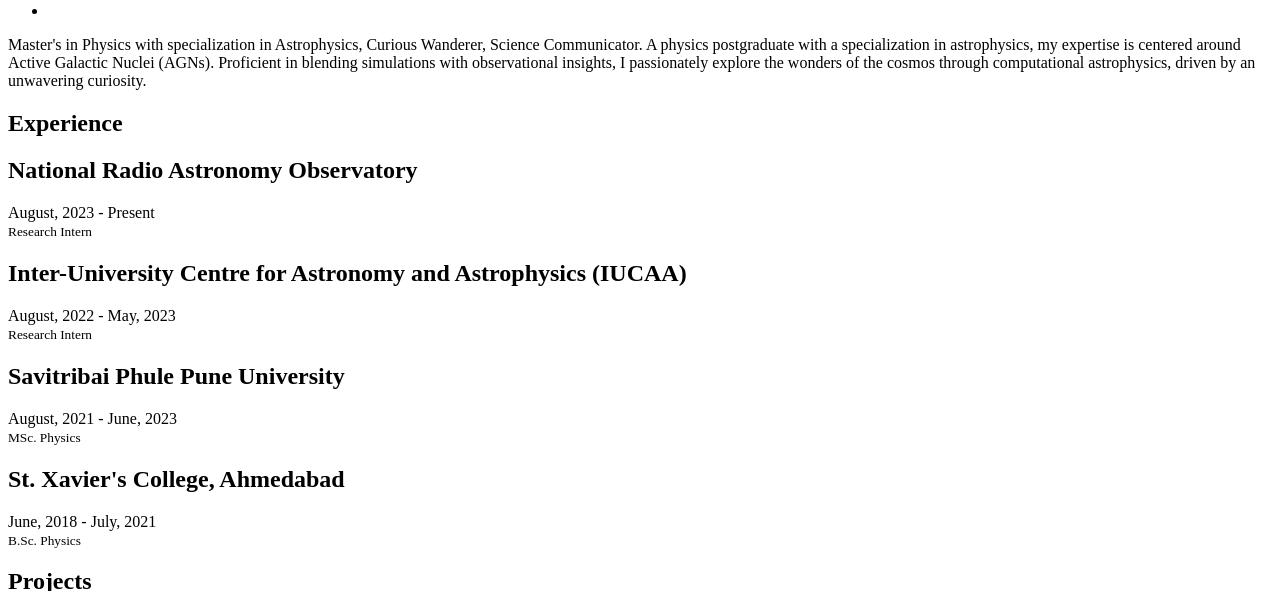
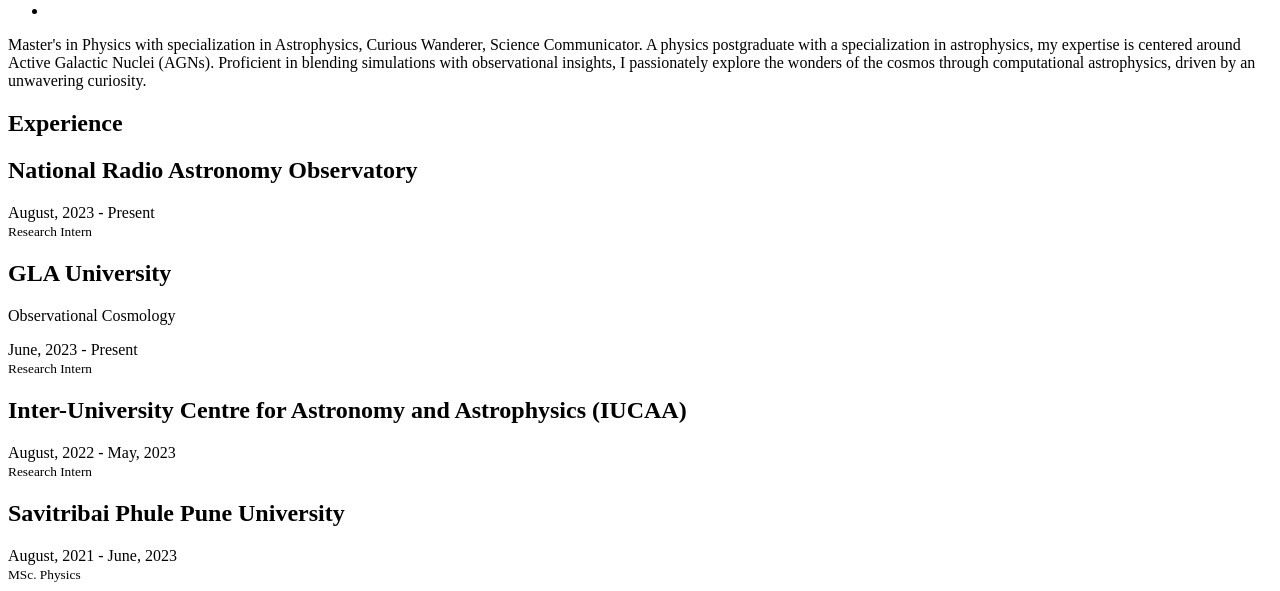
Before and after one commit to sureshparekh/sureshparekh.github.io, a Jekyll site: the page built from index.html, in a window 1280 px wide and 900 px high, scrolled down 816 px, cut to the strip 0-591 px from the top of the window. Built offline with Jekyll 4.4.1, drawn with Linux system fonts in a browser that asks for light colours; nearby versions of some CDN libraries.

Commit message:
Update careers.yml

```diff
--- a/_data/index/careers.yml
+++ b/_data/index/careers.yml
@@ -7,6 +7,20 @@
     detail:
   date:
     detail: August, 2023 - Present
+  job:
+    detail: Research Intern
+
+  icon: fa-plus-square
+  present: true
+
+- name:
+    detail: GLA University
+
+  desc:
+    detail: Observational Cosmology
+
+  date:
+    detail: June, 2023 - Present
   job:
     detail: Research Intern
 
```
